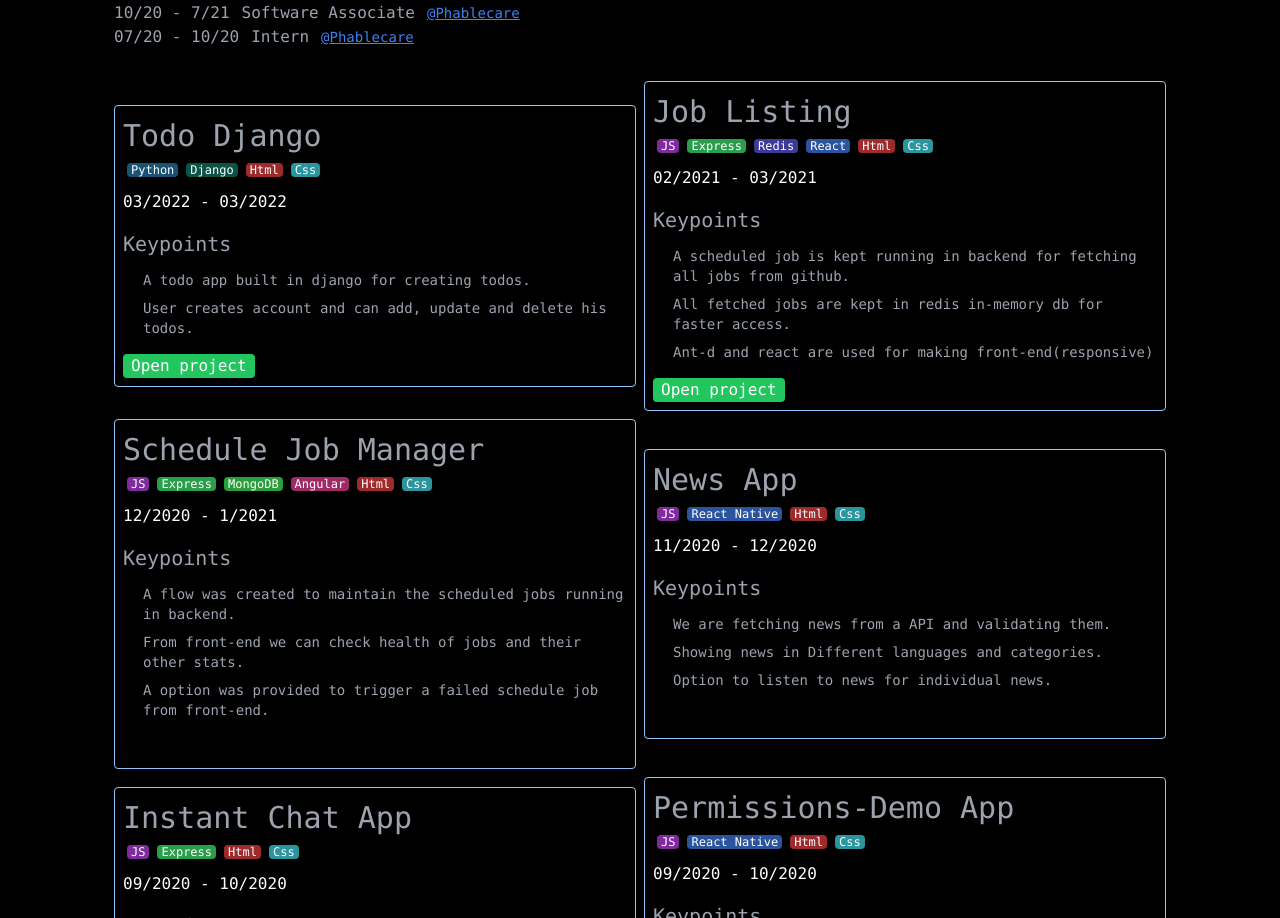
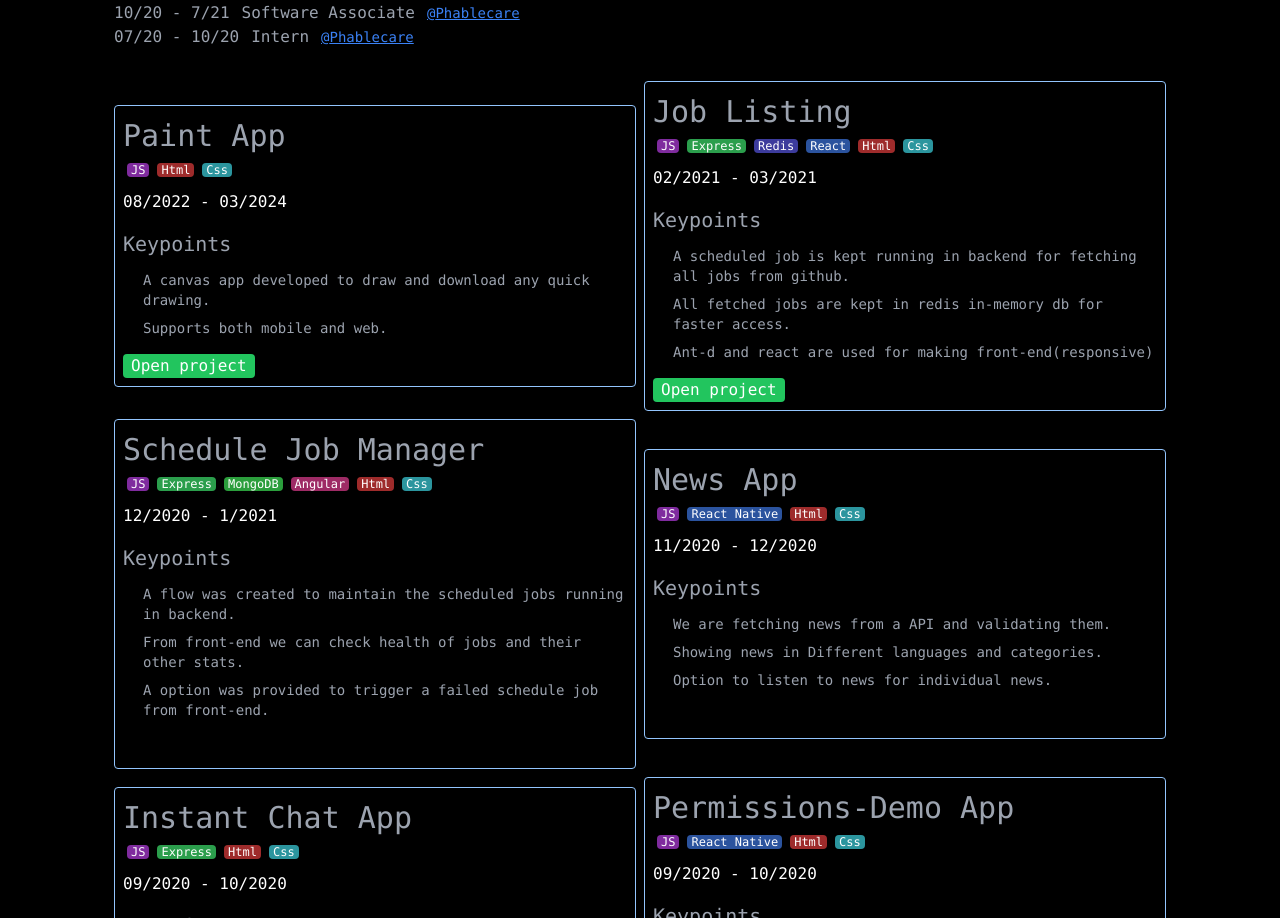
Before and after one commit to ashish19977/portfolio, a React (Create React App) app: page / in a window 1280 px wide. Shown: the part 1149-2067 px from the top of the page. Built offline with nearby package versions, Linux system fonts and the light colour scheme; no server answers.

Commit message:
Update content.js
added paint app

```diff
--- a/src/content.js
+++ b/src/content.js
@@ -28,15 +28,15 @@ export const content = {
   ],
   projects:[
 {
- name: 'Todo Django',
- techUsed:['Python', 'Django', 'Html', 'Css'],
+ name: 'Paint App',
+ techUsed:['JS', 'Html', 'Css'],
 
  keyPoints:[
-        'A todo app built in django for creating todos.',
-        'User creates account and can add, update and delete his todos.'
+        'A canvas app developed to draw and download any quick drawing.',
+        'Supports both mobile and web.'
       ],
-      date: '03/2022 - 03/2022',
-      link: 'http://djngo2do.herokuapp.com',
+      date: '08/2022 - 03/2024',
+      link: 'https://savepaint.netlify.app',
 },
     {
       name: 'Job Listing',
```
